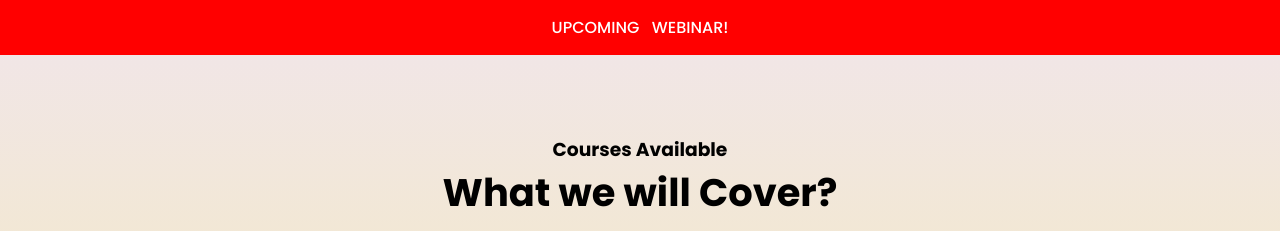
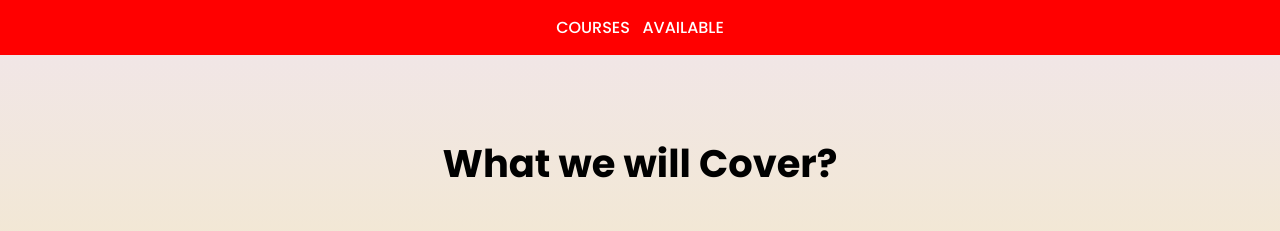
Before and after one commit to skillclassindia/skillclass, a plain HTML site: page index.html in a window 1280 px wide. Shown: the top 231 px of the page. Drawn offline with nearby package versions, Linux system fonts and the light colour scheme.

Commit message:
Update index.html

```diff
--- a/index.html
+++ b/index.html
@@ -17,7 +17,7 @@
 
     <!-- Top bar starts  -->
     <div class="top-bar">
-        <h3 class="notification">Upcoming &nbsp; Webinar!</h3>
+        <h3 class="notification">Courses &nbsp; Available</h3>
     </div>
     <!-- Top bar starts  -->
 
@@ -26,9 +26,6 @@
     <!-- Topic section starts from here -->
     <section class="topics">
         <div class="container">
-            <h3 class="subheading2">
-                Courses Available
-            </h3>
             <h2 class="heading">
                 What we will Cover?
             </h2>
```
